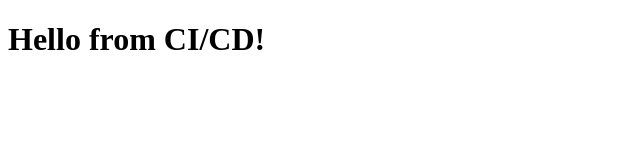
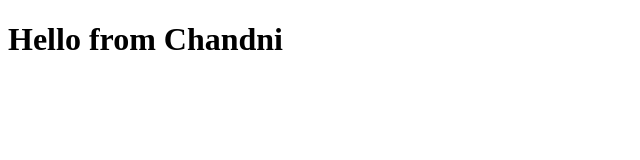
Before and after one commit to chandni-ahuja-04/jenkins-24-7-, a plain HTML site: page om/index.html in a window 1280 px wide. Shown: the whole page, without its empty margins (0-640 px from the left). Drawn offline with Linux system fonts and the light colour scheme.

Commit message:
Update index.html

```diff
--- a/om/index.html
+++ b/om/index.html
@@ -2,6 +2,6 @@
 <html>
   <head><title>Hello</title></head>
   <body>
-    <h1>Hello from CI/CD!</h1>
+    <h1>Hello from Chandni</h1>
   </body>
 </html>
```
